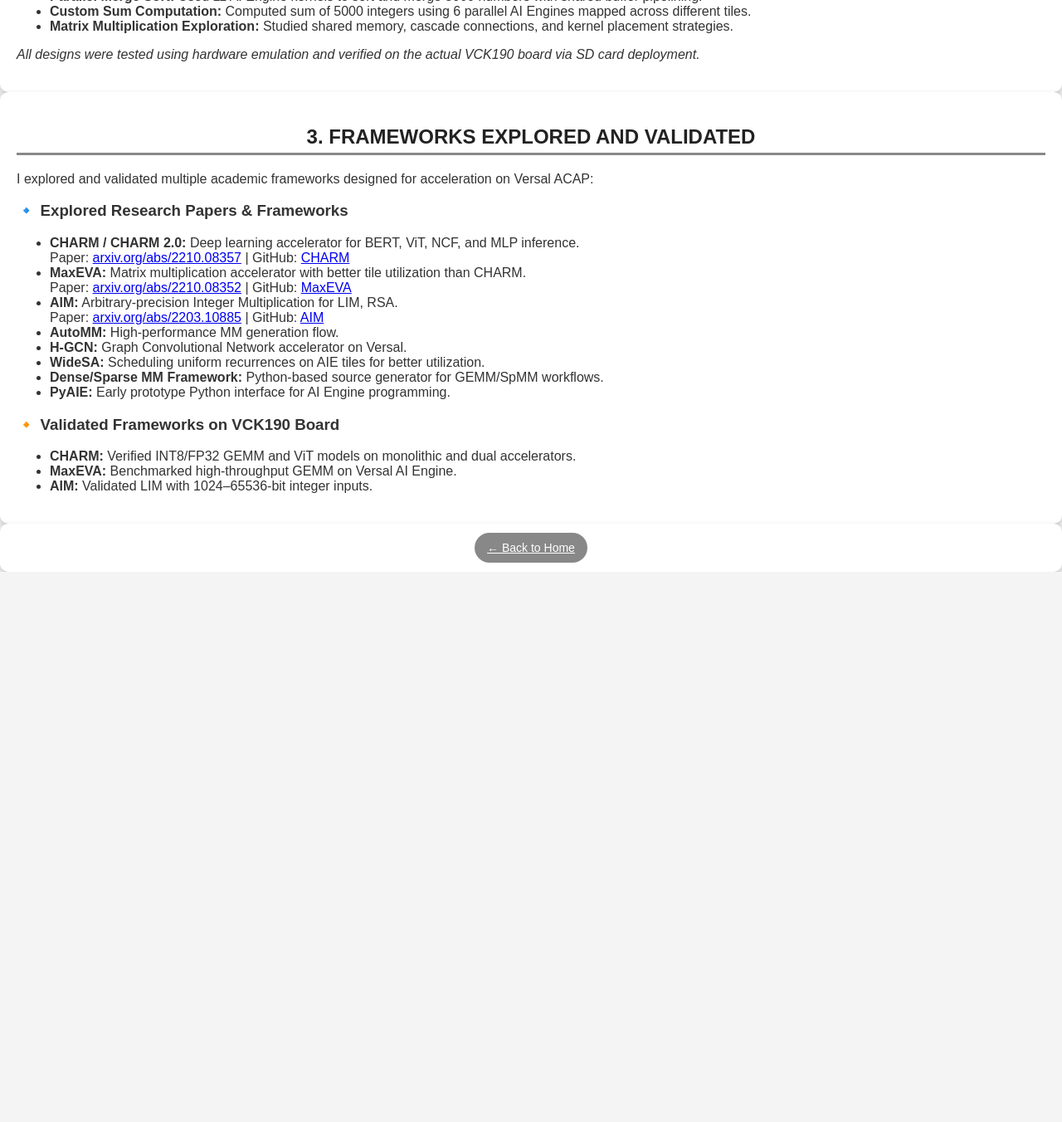
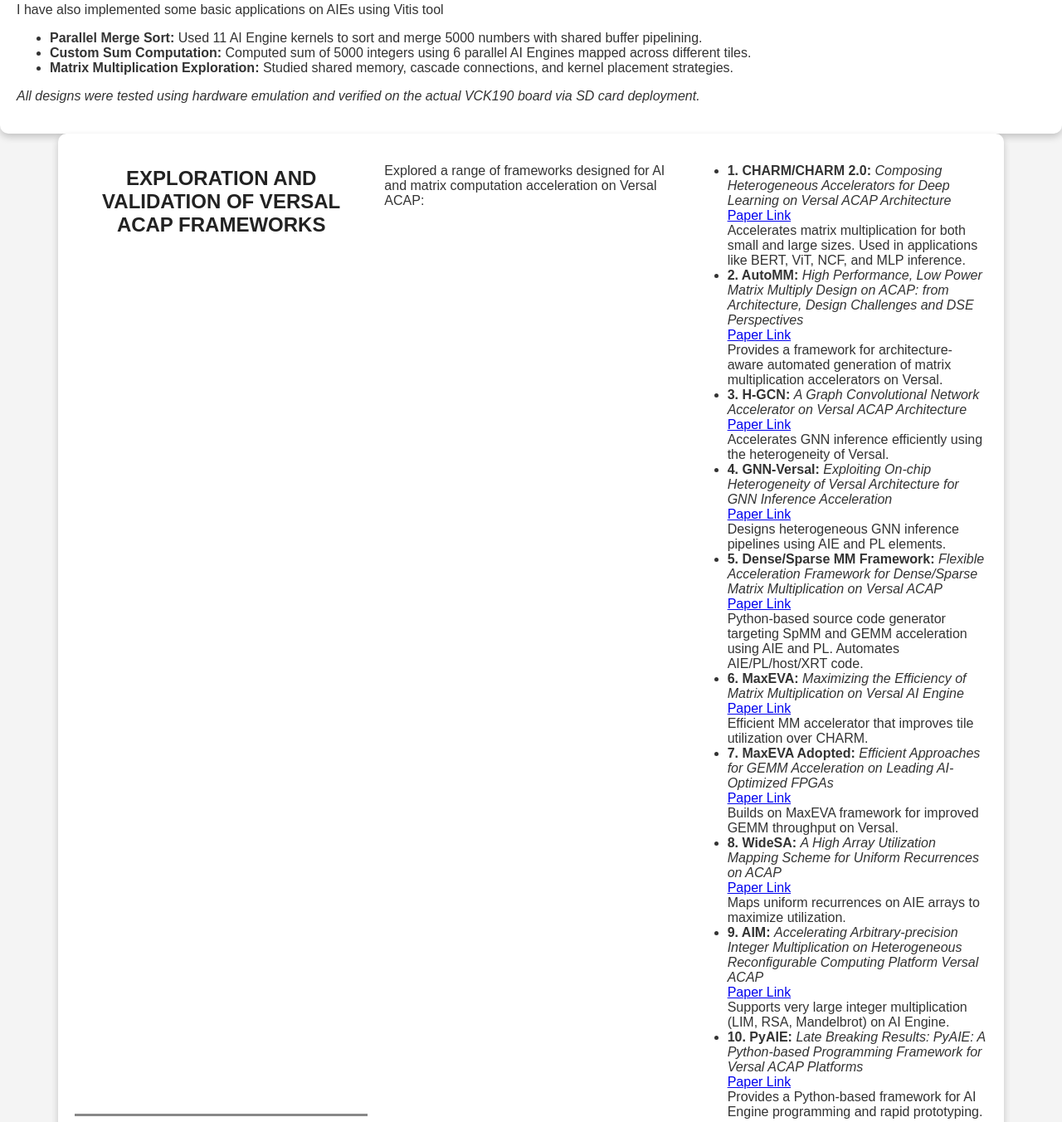
Before and after one commit to Prathmesh-shalu141/My-Portfolio, a plain HTML site: page research.html in a window 1280 px wide. Shown: the part 599-1951 px from the top of the page at 83% size. Before the commit the page ends 1288 px from the top, so only its background shows below. Drawn offline with Linux system fonts and the light colour scheme.

Commit message:
Update research.html

```diff
--- a/research.html
+++ b/research.html
@@ -32,6 +32,9 @@
         <li><strong>A to Z Bare-metal Flow:</strong> Created simple complex arithmetic kernel and graph using 2023.2 Vitis flow.</li>
         <li><strong>LeNet AI Engine Design:</strong> Developed AI/PL-based image classification using memory-aware design. Validated on hardware.</li>
         <li><strong>GeMM Matrix Multiplication:</strong> Compared AI Engine vs RTL DSP58 implementations for multiple matrix sizes up to 1024x1024.</li>
+       </ul>
+       <p>I have also implemented some basic applications on AIEs using Vitis tool</p>
+       <ul>
         <li><strong>Parallel Merge Sort:</strong> Used 11 AI Engine kernels to sort and merge 5000 numbers with shared buffer pipelining.</li>
         <li><strong>Custom Sum Computation:</strong> Computed sum of 5000 integers using 6 parallel AI Engines mapped across different tiles.</li>
         <li><strong>Matrix Multiplication Exploration:</strong> Studied shared memory, cascade connections, and kernel placement strategies.</li>
@@ -39,39 +42,62 @@
     <p><em>All designs were tested using hardware emulation and verified on the actual VCK190 board via SD card deployment.</em></p>
 </section>
 
-<section>
-    <h2>3. Frameworks Explored and Validated</h2>
-    <p>I explored and validated multiple academic frameworks designed for acceleration on Versal ACAP:</p>
-
-    <h3>🔹 Explored Research Papers & Frameworks</h3>
-    <ul>
-        <li><strong>CHARM / CHARM 2.0:</strong> Deep learning accelerator for BERT, ViT, NCF, and MLP inference.<br>
-        Paper: <a href="https://arxiv.org/abs/2210.08357">arxiv.org/abs/2210.08357</a> |
-        GitHub: <a href="https://github.com/arc-research-lab/CHARM">CHARM</a></li>
-
-        <li><strong>MaxEVA:</strong> Matrix multiplication accelerator with better tile utilization than CHARM.<br>
-        Paper: <a href="https://arxiv.org/abs/2210.08352">arxiv.org/abs/2210.08352</a> |
-        GitHub: <a href="https://github.com/enyac-group/MaxEVA">MaxEVA</a></li>
-
-        <li><strong>AIM:</strong> Arbitrary-precision Integer Multiplication for LIM, RSA.<br>
-        Paper: <a href="https://arxiv.org/abs/2203.10885">arxiv.org/abs/2203.10885</a> |
-        GitHub: <a href="https://github.com/arc-research-lab/AIM">AIM</a></li>
-
-        <li><strong>AutoMM:</strong> High-performance MM generation flow.</li>
-        <li><strong>H-GCN:</strong> Graph Convolutional Network accelerator on Versal.</li>
-        <li><strong>WideSA:</strong> Scheduling uniform recurrences on AIE tiles for better utilization.</li>
-        <li><strong>Dense/Sparse MM Framework:</strong> Python-based source generator for GEMM/SpMM workflows.</li>
-        <li><strong>PyAIE:</strong> Early prototype Python interface for AI Engine programming.</li>
-    </ul>
-
-    <h3>🔸 Validated Frameworks on VCK190 Board</h3>
-    <ul>
-        <li><strong>CHARM:</strong> Verified INT8/FP32 GEMM and ViT models on monolithic and dual accelerators.</li>
-        <li><strong>MaxEVA:</strong> Benchmarked high-throughput GEMM on Versal AI Engine.</li>
-        <li><strong>AIM:</strong> Validated LIM with 1024–65536-bit integer inputs.</li>
-    </ul>
+<section id="versal-frameworks" class="container">
+  <h2>Exploration and Validation of Versal ACAP Frameworks</h2>
+  <p>Explored a range of frameworks designed for AI and matrix computation acceleration on Versal ACAP:</p>
+  <ul>
+    <li>
+      <strong>1. CHARM/CHARM 2.0:</strong> <em>Composing Heterogeneous Accelerators for Deep Learning on Versal ACAP Architecture</em><br>
+      <a href="https://dl.acm.org/doi/10.1145/3543622.3573210" target="_blank">Paper Link</a><br>
+      Accelerates matrix multiplication for both small and large sizes. Used in applications like BERT, ViT, NCF, and MLP inference.
+    </li>
+    <li>
+      <strong>2. AutoMM:</strong> <em>High Performance, Low Power Matrix Multiply Design on ACAP: from Architecture, Design Challenges and DSE Perspectives</em><br>
+      <a href="https://ieeexplore.ieee.org/document/10247981" target="_blank">Paper Link</a><br>
+      Provides a framework for architecture-aware automated generation of matrix multiplication accelerators on Versal.
+    </li>
+    <li>
+      <strong>3. H-GCN:</strong> <em>A Graph Convolutional Network Accelerator on Versal ACAP Architecture</em><br>
+      <a href="https://ieeexplore.ieee.org/document/10035160" target="_blank">Paper Link</a><br>
+      Accelerates GNN inference efficiently using the heterogeneity of Versal.
+    </li>
+    <li>
+      <strong>4. GNN-Versal:</strong> <em>Exploiting On-chip Heterogeneity of Versal Architecture for GNN Inference Acceleration</em><br>
+      <a href="https://ieeexplore.ieee.org/abstract/document/10296434" target="_blank">Paper Link</a><br>
+      Designs heterogeneous GNN inference pipelines using AIE and PL elements.
+    </li>
+    <li>
+      <strong>5. Dense/Sparse MM Framework:</strong> <em>Flexible Acceleration Framework for Dense/Sparse Matrix Multiplication on Versal ACAP</em><br>
+      <a href="https://ieeexplore.ieee.org/stamp/stamp.jsp?tp=&arnumber=10218584&tag=1" target="_blank">Paper Link</a><br>
+      Python-based source code generator targeting SpMM and GEMM acceleration using AIE and PL. Automates AIE/PL/host/XRT code.
+    </li>
+    <li>
+      <strong>6. MaxEVA:</strong> <em>Maximizing the Efficiency of Matrix Multiplication on Versal AI Engine</em><br>
+      <a href="https://ieeexplore.ieee.org/stamp/stamp.jsp?tp=&arnumber=10416106" target="_blank">Paper Link</a><br>
+      Efficient MM accelerator that improves tile utilization over CHARM.
+    </li>
+    <li>
+      <strong>7. MaxEVA Adopted:</strong> <em>Efficient Approaches for GEMM Acceleration on Leading AI-Optimized FPGAs</em><br>
+      <a href="https://ieeexplore.ieee.org/abstract/document/10653656" target="_blank">Paper Link</a><br>
+      Builds on MaxEVA framework for improved GEMM throughput on Versal.
+    </li>
+    <li>
+      <strong>8. WideSA:</strong> <em>A High Array Utilization Mapping Scheme for Uniform Recurrences on ACAP</em><br>
+      <a href="https://ieeexplore.ieee.org/abstract/document/10546896" target="_blank">Paper Link</a><br>
+      Maps uniform recurrences on AIE arrays to maximize utilization.
+    </li>
+    <li>
+      <strong>9. AIM:</strong> <em>Accelerating Arbitrary-precision Integer Multiplication on Heterogeneous Reconfigurable Computing Platform Versal ACAP</em><br>
+      <a href="https://ieeexplore.ieee.org/stamp/stamp.jsp?tp=&arnumber=10323754" target="_blank">Paper Link</a><br>
+      Supports very large integer multiplication (LIM, RSA, Mandelbrot) on AI Engine.
+    </li>
+    <li>
+      <strong>10. PyAIE:</strong> <em>Late Breaking Results: PyAIE: A Python-based Programming Framework for Versal ACAP Platforms</em><br>
+      <a href="https://ieeexplore.ieee.org/abstract/document/10247843" target="_blank">Paper Link</a><br>
+      Provides a Python-based framework for AI Engine programming and rapid prototyping.
+    </li>
+  </ul>
 </section>
-
 <section style="text-align:center;">
     <a href="index.html" class="btn btn-highlight">← Back to Home</a>
 </section>
```
